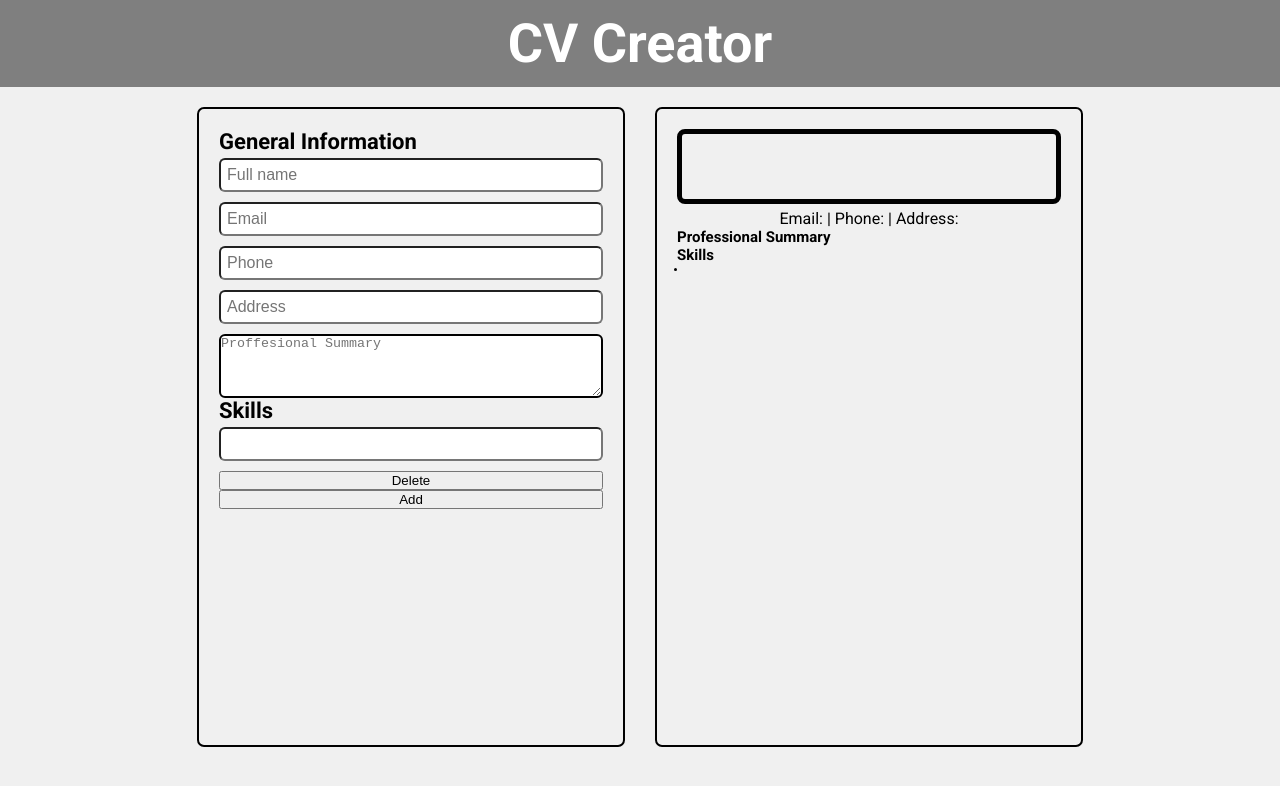
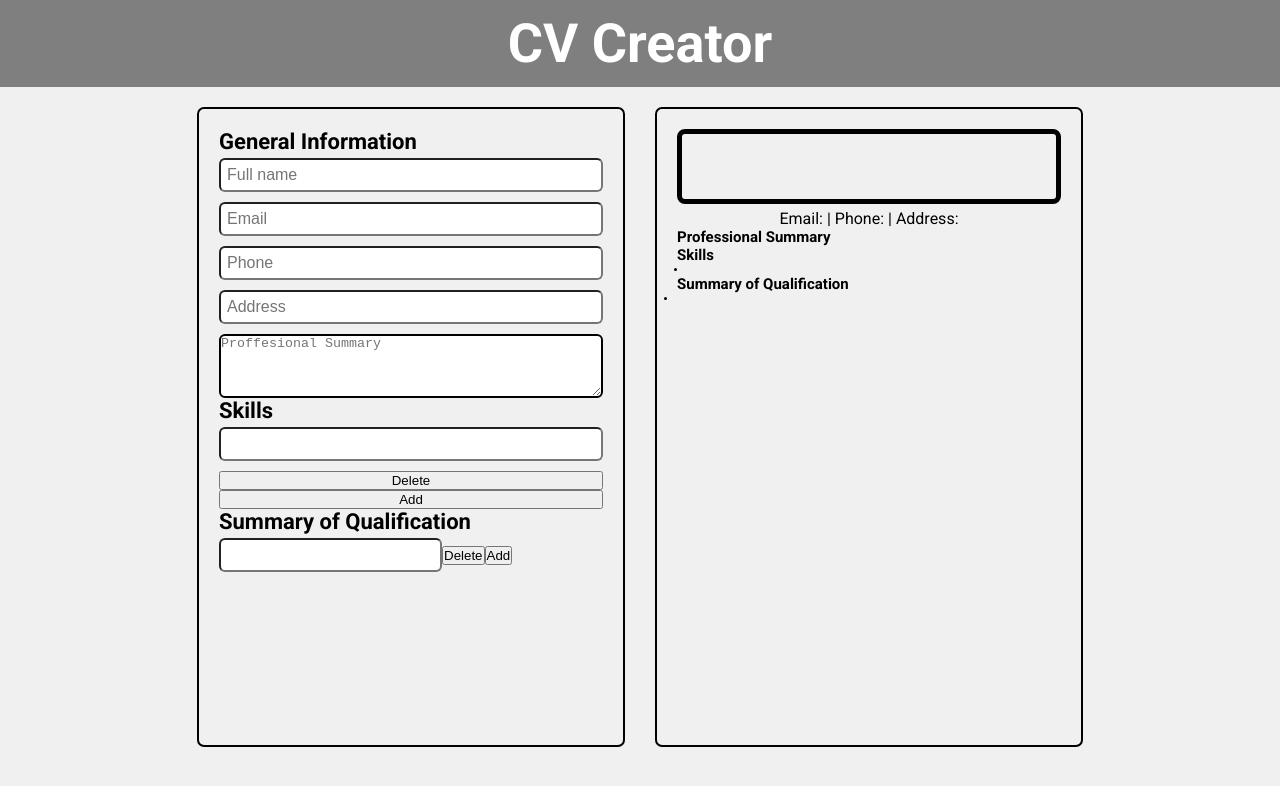
Before and after one commit to adambelko/cv-application, a React (Create React App) app: page / in a window 1280 px wide. Shown: the top 786 px of the page. Built offline with nearby package versions, Linux system fonts and the light colour scheme.

Commit message:
Qualification section implemented, not styled yet

```diff
--- a/src/components/CVForm/CVForm.js
+++ b/src/components/CVForm/CVForm.js
@@ -1,11 +1,15 @@
 import GeneralInfo from "./General";
 import Skills from "./Skills";
+import QualificationSummary from "./QualificationSummary.js";
 
 const CVForm = ({
     handleChangeGeneral,
     handleChangeSkill,
     handleAddSkill,
     handleRemoveSkill,
+    handleChangeQualification,
+    handleAddQualification,
+    handleRemoveQualification,
     cv,
 }) => {
     return (
@@ -17,6 +21,12 @@ const CVForm = ({
                 removeSkill={handleRemoveSkill}
                 skillList={cv.skills}
             />
+            <QualificationSummary
+                changeQualification={handleChangeQualification}
+                addQualification={handleAddQualification}
+                removeQualification={handleRemoveQualification}
+                qualificationList={cv.qualificationSummary}
+            />
         </form>
     );
 };
--- /dev/null
+++ b/src/components/CVForm/QualificationSummary.js
@@ -0,0 +1,32 @@
+import SingleInput from "./SingleInput";
+
+const QualificationSummary = ({
+    changeQualification,
+    addQualification,
+    removeQualification,
+    qualificationList,
+}) => {
+    return (
+        <section>
+            <label>
+                <h2>Summary of Qualification</h2>
+            </label>
+            <div className="cv-form-qualification-summary">
+                {qualificationList.map((qualification) => (
+                    <SingleInput
+                        id={qualification.id}
+                        key={qualification.id}
+                        name={qualification.name}
+                        change={changeQualification}
+                        remove={removeQualification}
+                    />
+                ))}
+                <button onClick={addQualification} type="button">
+                    Add
+                </button>
+            </div>
+        </section>
+    );
+};
+
+export default QualificationSummary;
--- /dev/null
+++ b/src/components/CVForm/SingleInput.js
@@ -0,0 +1,10 @@
+const SingleInput = ({ name, id, change, remove }) => {
+    return (
+        <>
+            <input value={name} type="text" onChange={(e) => change(e, id)} />
+            <button onClick={() => remove(id)}>Delete</button>
+        </>
+    );
+};
+
+export default SingleInput;
--- a/src/components/CVForm/SkillInput.js
+++ /dev/null
@@ -1,14 +0,0 @@
-const SkillInput = ({ name, id, changeSkill, removeSkill }) => {
-    return (
-        <>
-            <input
-                value={name}
-                type="text"
-                onChange={(e) => changeSkill(e, id)}
-            />
-            <button onClick={() => removeSkill(id)}>Delete</button>
-        </>
-    );
-};
-
-export default SkillInput;
--- a/src/components/CVForm/Skills.js
+++ b/src/components/CVForm/Skills.js
@@ -1,4 +1,4 @@
-import SkillInput from "./SkillInput";
+import SingleInput from "./SingleInput";
 
 const Skills = ({ changeSkill, addSkill, removeSkill, skillList }) => {
     return (
@@ -8,19 +8,15 @@ const Skills = ({ changeSkill, addSkill, removeSkill, skillList }) => {
             </label>
             <div className="cv-form-skills">
                 {skillList.map((skill) => (
-                    <SkillInput
+                    <SingleInput
                         id={skill.id}
                         key={skill.id}
                         name={skill.name}
-                        changeSkill={changeSkill}
-                        removeSkill={removeSkill}
+                        change={changeSkill}
+                        remove={removeSkill}
                     />
                 ))}
-                <button
-                    onClick={addSkill}
-                    className="cv-form-add-skill"
-                    type="button"
-                >
+                <button onClick={addSkill} type="button">
                     Add
                 </button>
             </div>
--- a/src/components/CVPreview/CVPreview.js
+++ b/src/components/CVPreview/CVPreview.js
@@ -1,11 +1,13 @@
 import General from "./General";
 import Skills from "./Skills";
+import QualificationSummary from "./QualificationSummary";
 
 const CVPreview = ({ cv }) => {
     return (
         <div className="main__cv--preview">
             <General cv={cv} />
             <Skills cv={cv} />
+            <QualificationSummary cv={cv} />
         </div>
     );
 };
--- /dev/null
+++ b/src/components/CVPreview/QualificationSummary.js
@@ -0,0 +1,14 @@
+const QualificationSummary = ({ cv }) => {
+    return (
+        <>
+            <h2>Summary of Qualification</h2>
+            <ul className="cv-preview-qualification-summary">
+                {cv.qualificationSummary.map((s) => (
+                    <li key={s.id}>{s.name}</li>
+                ))}
+            </ul>
+        </>
+    );
+};
+
+export default QualificationSummary;
--- a/src/components/Main.js
+++ b/src/components/Main.js
@@ -14,6 +14,7 @@ const Main = () => {
         });
     };
 
+    // Skills
     const handleChangeSkill = (e, id) => {
         setCV({
             ...cv,
@@ -32,6 +33,36 @@ const Main = () => {
         setCV({ ...cv, skills: cv.skills.filter((skill) => skill.id !== id) });
     };
 
+    // Qualification
+    const handleChangeQualification = (e, id) => {
+        setCV({
+            ...cv,
+            qualificationSummary: cv.qualificationSummary.map((q) =>
+                q.id === id ? { ...q, name: e.target.value } : q
+            ),
+        });
+    };
+
+    const handleAddQualification = (e) => {
+        const id = uniqid();
+        setCV({
+            ...cv,
+            qualificationSummary: [
+                ...cv.qualificationSummary,
+                { id: id, name: "" },
+            ],
+        });
+    };
+
+    const handleRemoveQualification = (id) => {
+        setCV({
+            ...cv,
+            qualificationSummary: cv.qualificationSummary.filter(
+                (q) => q.id !== id
+            ),
+        });
+    };
+
     return (
         <main>
             <div className="main__cv-wrapper">
@@ -40,9 +71,11 @@ const Main = () => {
                     handleChangeSkill={handleChangeSkill}
                     handleAddSkill={handleAddSkill}
                     handleRemoveSkill={handleRemoveSkill}
+                    handleChangeQualification={handleChangeQualification}
+                    handleAddQualification={handleAddQualification}
+                    handleRemoveQualification={handleRemoveQualification}
                     cv={cv}
                 />
-                {console.log(cv)}
                 <CVPreview cv={cv} />
             </div>
         </main>
--- a/src/components/utils/emptyCV.js
+++ b/src/components/utils/emptyCV.js
@@ -9,6 +9,6 @@ export const emptyCV = {
         professionalSummary: "",
     },
     skills: [{ id: uniqid(), name: "" }],
-    workExperience: [],
-    education: [],
+    qualificationSummary: [{ id: uniqid(), name: "" }],
+    workExperience: [{ id: uniqid(), position: "", addInfo: "" }],
 };
```
